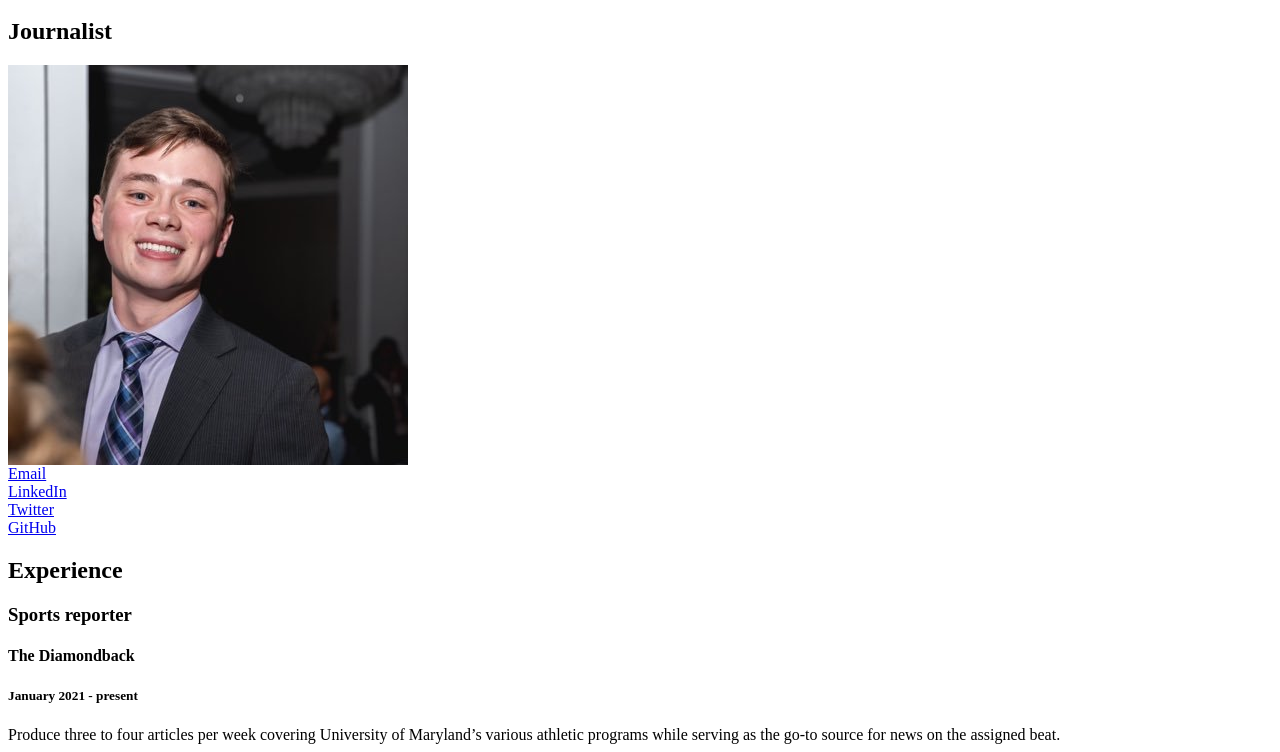
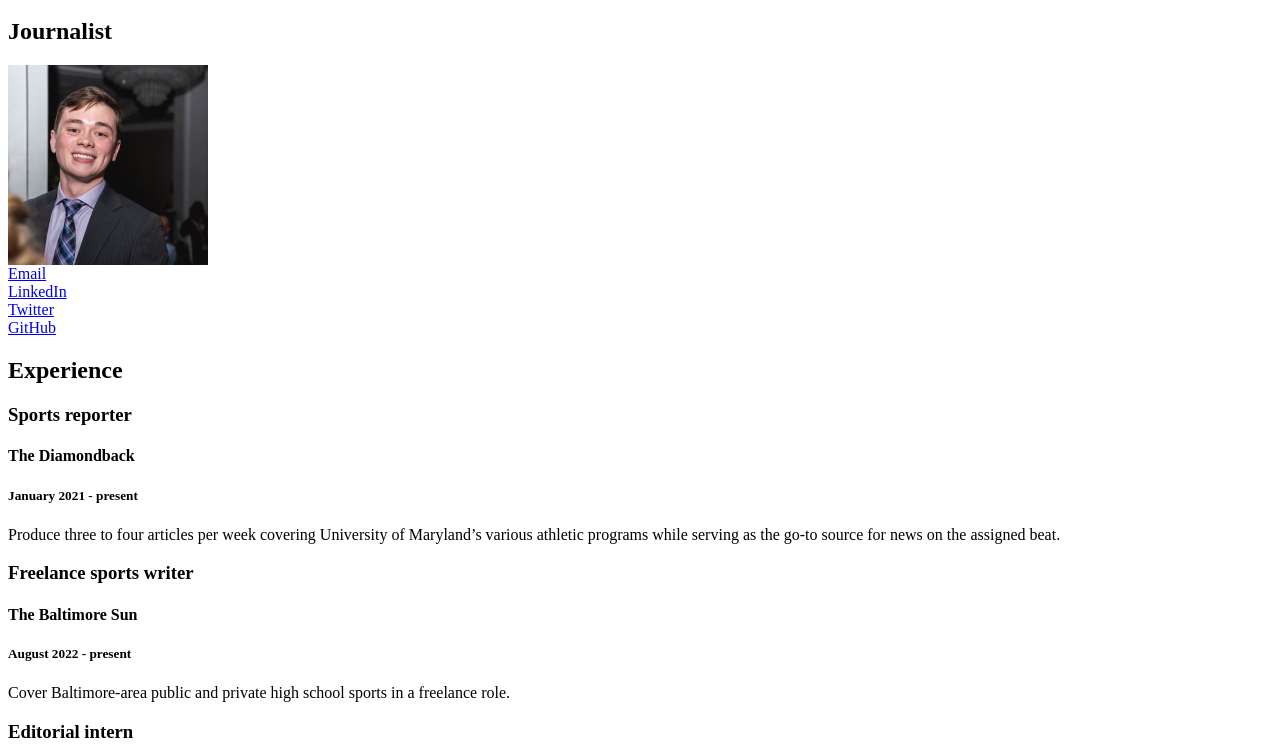
Before and after one commit to taylorjlyons/Taylor-Lyons-JOUR352, a plain HTML site: page resume.html in a window 1280 px wide. Shown: the part 48-800 px from the top of the page. Drawn offline with Linux system fonts and the light colour scheme.

Commit message:
Update resume.html

```diff
--- a/resume.html
+++ b/resume.html
@@ -3,10 +3,10 @@
     <title>Taylor Lyons resume</title>
   </head>
   <body>
-    <!-- <p> I built this myself! </p> -->
+    <!--I built this myself!-->
     <h1>Taylor Lyons</h1>
     <h2><strong>Journalist</strong></h2>
-    <img src="taylor-lyons-headshot.jpg" alt="A photo of me.">
+    <img src="taylor-lyons-headshot.jpg" width="200px" alt="A photo of me.">
 
     <div id="contact">
       <a href="mailto:taylorjlyons7@gmail.com"target="_blank">Email</a><br>
```
